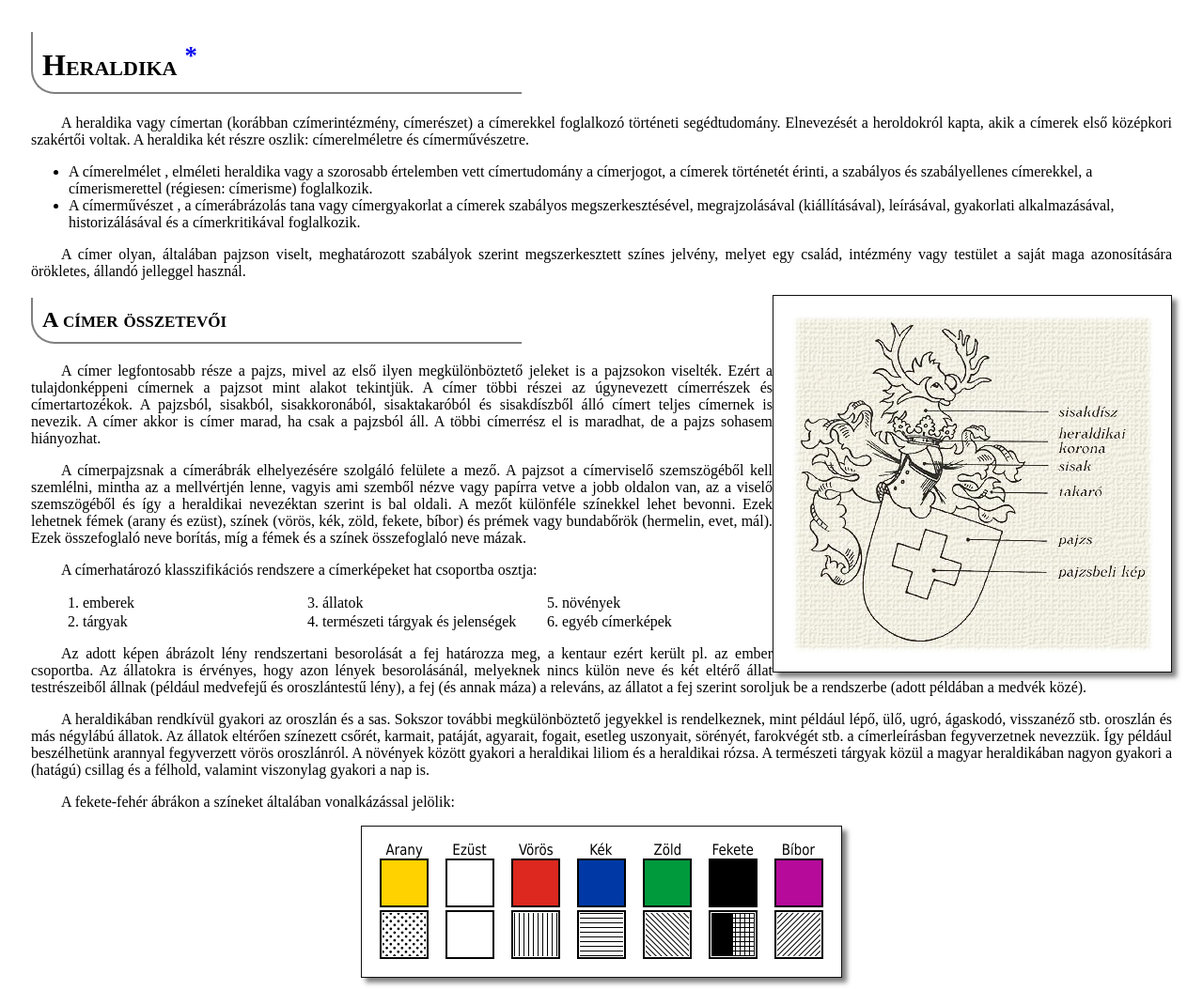
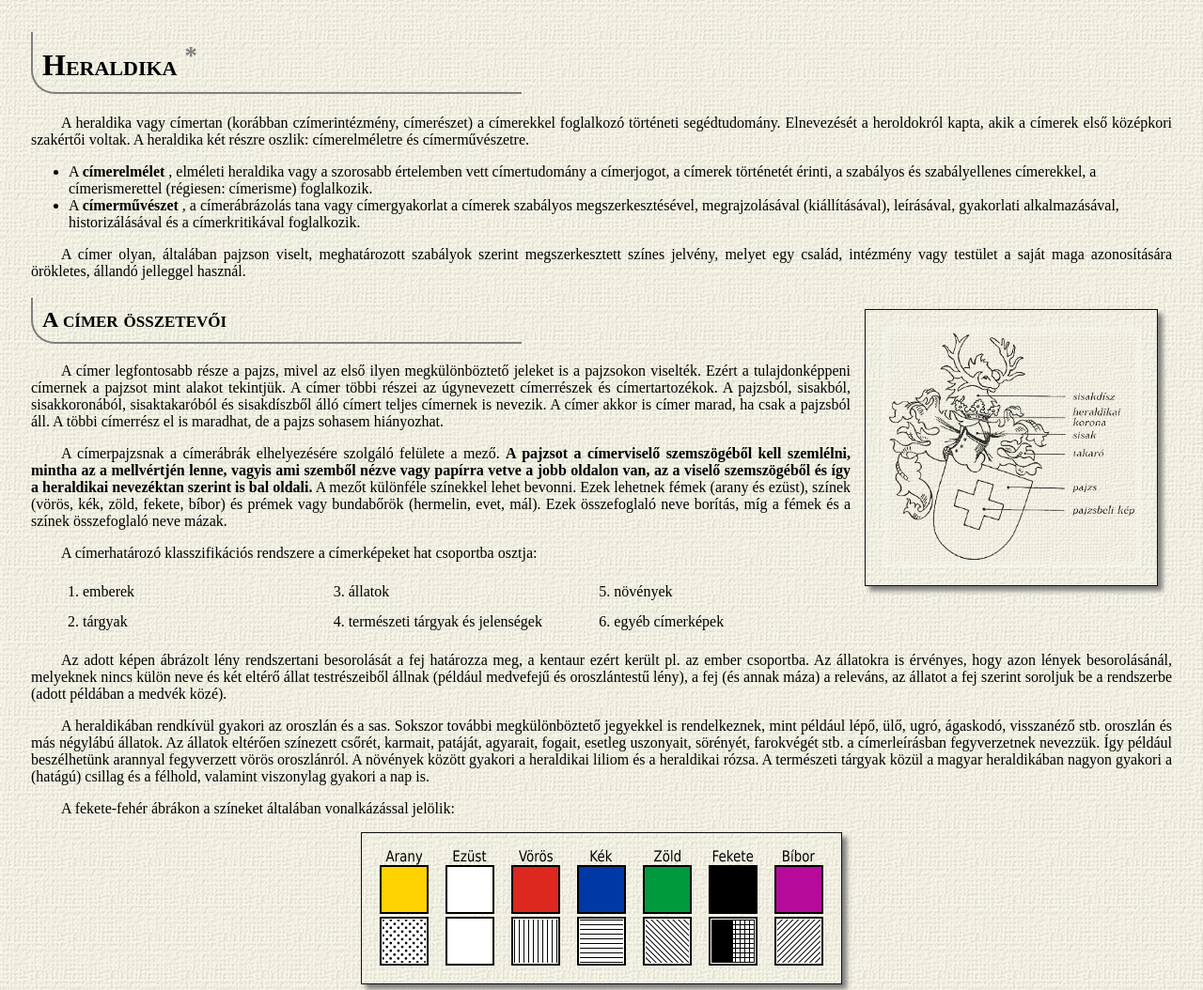
Before and after one commit to Kisjolanka01/10.html, a plain HTML site: page Heraldika/cimertan.html in a window 1280 px wide. Shown: the top 1054 px of the page at 94% size. Drawn offline with Linux system fonts and the light colour scheme.

Commit message:
Update cimer.css

```diff
--- a/Heraldika/cimer.css
+++ b/Heraldika/cimer.css
@@ -1,5 +1,6 @@
 body{
   padding: 5px 25px;
+  background-image:url(hatter.png);
 }
 
 p{
@@ -15,7 +16,7 @@ ol li{
   -webkit-column-count: 3; /* Chrome, Safari, Opera */
   -moz-column-count: 3; /* Firefox */
   column-count: 3;
-  line-height: 120%;
+  line-height: 200%;
 }
 
 h1, h2{
@@ -31,12 +32,14 @@ h1, h2{
 
 a{
   text-decoration: none;
+  color:#7F7F7F;
 }
 
 img{
   border: 1px solid #0F0F0F;
   box-shadow: 5px 5px 5px #7F7F7F;
   padding:15px;
+  margin:15px;
 }
 
 #vonalkazas{
@@ -46,9 +49,10 @@ img{
 }
 
 .fk{
-  font-weight: normal;
+  font-weight: bold;
 }
 
 #teljes{
   float:right;
+  width: 280px;
 }
```
